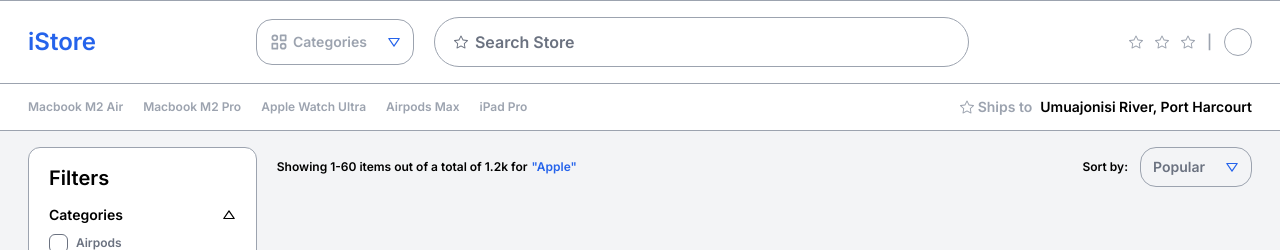
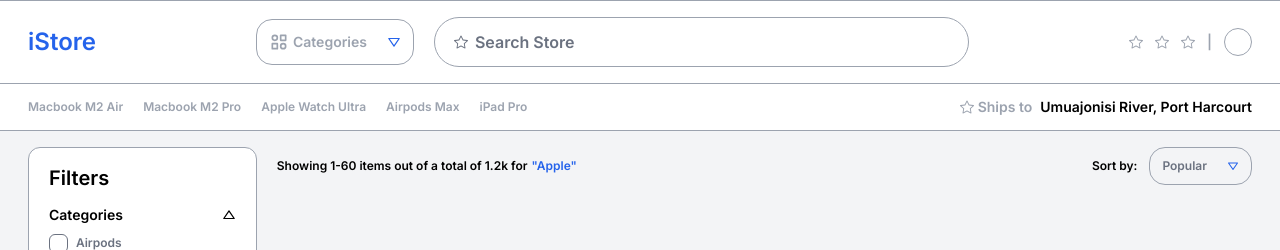
Before and after one commit to mmesomasaint/tempillar, a Next.js app: page /theme/e-apple-store/preview in a window 1280 px wide. Shown: the top 250 px of the page. Built offline with nearby package versions, Linux system fonts and the light colour scheme.

Commit message:
Feat: Add a new prop to drop

```diff
--- a/app/theme/e-apple-store/pack/components/dropdown.tsx
+++ b/app/theme/e-apple-store/pack/components/dropdown.tsx
@@ -3,18 +3,20 @@
 import { useState } from 'react'
 import { BiDownArrow } from 'react-icons/bi'
 import { TbCategory2 } from 'react-icons/tb'
-import { TextLabel } from '../elements/text'
+import { TextLabel, TextTiny } from '../elements/text'
 
 export default function DropDown({
   selected,
   setSelected,
   items,
   full,
+  large
 }: {
   selected: string
   setSelected?: (value: string) => void
   items: string[]
   full?: boolean
+  large?: boolean
 }) {
   const [open, setOpen] = useState(false)
 
@@ -27,9 +29,9 @@ export default function DropDown({
         onClick={() => setOpen((prev) => !prev)}
       >
 
-        <TextLabel faded>{selected}</TextLabel>
+        {large ? <TextLabel faded>{selected}</TextLabel> : <TextTiny faded>{selected}</TextTiny>}
         <BiDownArrow
-          className={`shrink-0 text-sm text-apple-store-pri ${
+          className={`shrink-0 text-xs ${large && 'text-sm'} text-apple-store-pri ${
             open && 'rotate-180'
           }`}
         />
@@ -48,6 +50,7 @@ export default function DropDown({
               isSelected={isSelected}
               setValue={(value) => setSelected && setSelected(value)}
               full={full}
+              large={large}
             >
               {item}
             </DropItem>
@@ -139,12 +142,14 @@ function DropItem({
   isSelected,
   setValue,
   full,
+  large,
   children,
 }: {
   isSelected: boolean
   setValue: (value: string) => void
   children: string
   full?: boolean
+  large?: boolean
 }) {
   return (
     <div
@@ -155,7 +160,7 @@ function DropItem({
           : 'last:border-b-apple-store-faded-max border-x-apple-store-faded-max text-apple-store-faded-max'
       } ${full && 'w-full'} hover:border-y hover:border-apple-store-pri`}
     >
-      <TextLabel>{children}</TextLabel>
+      {large ? <TextLabel>{children}</TextLabel> : <TextTiny>{children}</TextTiny>}
     </div>
   )
 }
```
